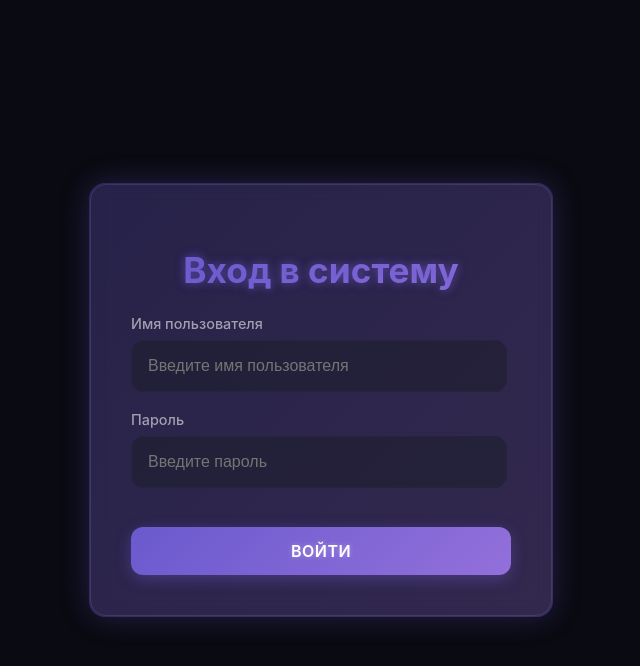
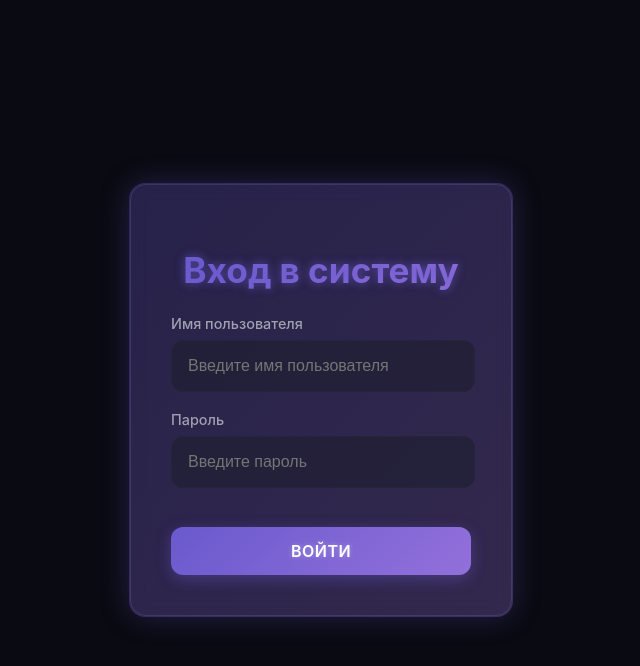
Before and after one commit to hurtki/blink, a Django app: page /messenger/login/ in a window 1280 px wide. Shown: the top 666 px of the page, without its empty margins (319-959 px from the left). Run offline with Django 5.2, Linux system fonts and the light colour scheme.

Commit message:
login page changing

```diff
--- a/blink/blink/settings.py
+++ b/blink/blink/settings.py
@@ -26,6 +26,7 @@ SECRET_KEY = 'django-insecure-_*@n^$2z5i=)vn+o%q+me#2e$ce6=+er$*4okyq3$9@!ty$^0u
 DEBUG = True
 
 ALLOWED_HOSTS = []
+
 
 
 # Application definition
--- /dev/null
+++ b/blink/messenger/serializers.py
@@ -0,0 +1 @@
+pass
--- a/blink/messenger/static/messenger/css/login.css
+++ b/blink/messenger/static/messenger/css/login.css
@@ -35,8 +35,8 @@ body {
 background-color: 2.5rem;
 padding: 2.5rem;
 border-radius: var(--card-radius);
-width: 90%;
-max-width: 380px;
+width: 350px;
+max-width: 300px;
 text-align: center;
 box-shadow: 0 0 30px rgba(106, 90, 205, 0.3);
 backdrop-filter: blur(10px);
@@ -107,7 +107,7 @@ position: relative;
     box-shadow: 0 0 0 3px rgba(106, 90, 205, 0.3);
 
 }
-
+/* кнопка для входа */
 #login-button {
     width: 100%;
     padding: 14px 24px;
@@ -133,7 +133,7 @@ position: relative;
     text-shadow: 0 0 5px rgba(255, 255, 255, 0.3);
 
 }
-
+/* ховер эффект для кнопки входа  */
 #login-button:hover {
     transform: translateY(1px);
     box-shadow: 0 2px 10px rgba(106, 90, 205, 0.8);
--- a/blink/messenger/templates/messenger/html/login.html
+++ b/blink/messenger/templates/messenger/html/login.html
@@ -21,6 +21,7 @@
             <label for="password">Пароль</label>
             <input type="password" id="password" placeholder="Введите пароль">
         </div>
+        <!-- кнопка для входа -->
         <button id="login-button">Войти</button>
         <div id="error-message" class="error-message"></div>
         <div id="success-message" class="success-message"></div>
--- a/blink/messenger/views.py
+++ b/blink/messenger/views.py
@@ -1,4 +1,7 @@
+# 3 библиотеки в проекте django, django-rest-framwork, djangorestframework_simplejwt
 from django.shortcuts import render
+from rest_framework.views import APIView
+#from rest_framework.permissions import IsAuthenticated
 
 # страница входа
 def login_page(request):
@@ -9,3 +12,8 @@ def register_page(request):
 # страница чата
 def chat_page(request):
     return render(request, 'messenger/html/chat.html')
+
+
+class RegisterAPI(APIView):
+    def post(self, request):
+        pass
```
Also changed, not shown: README.md, blink/messenger/static/messenger/css/chat.css (added).
